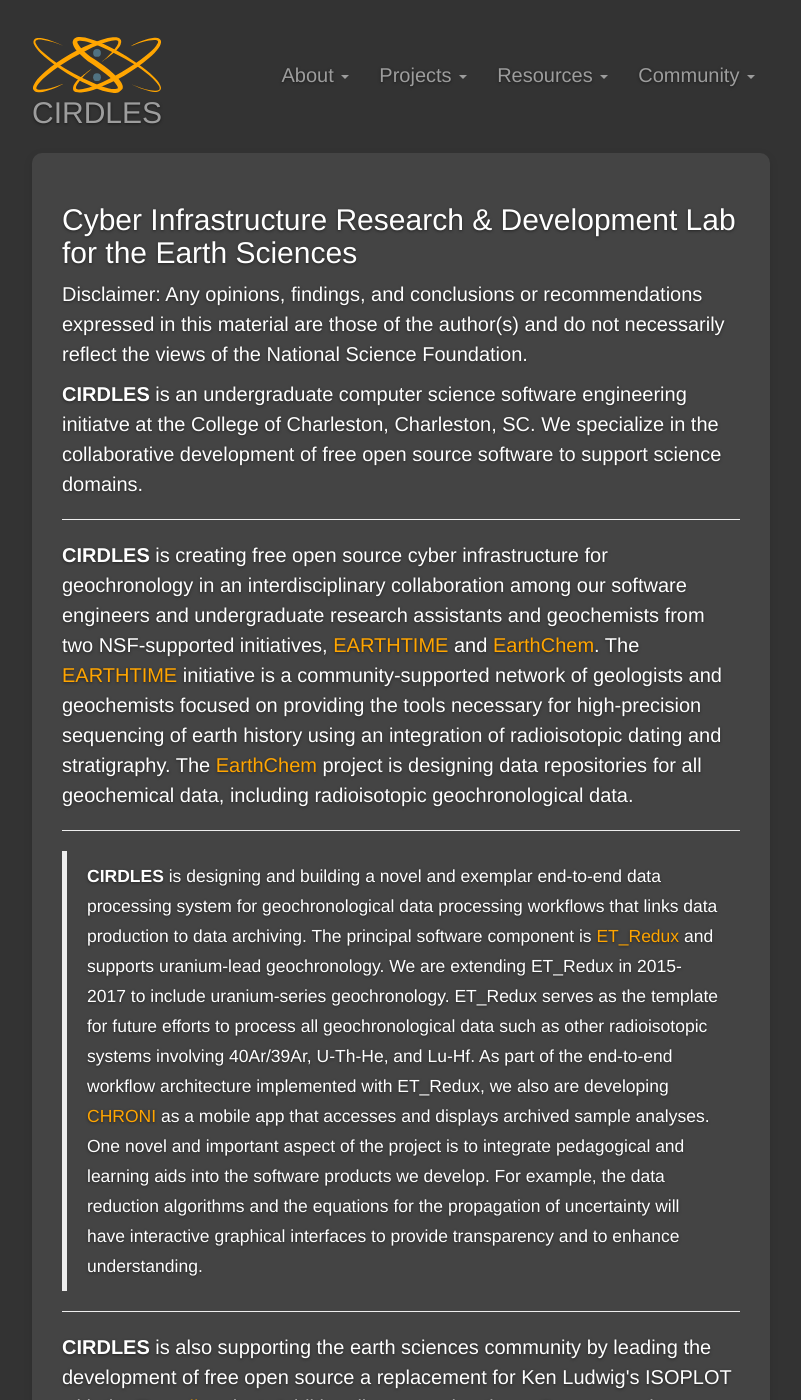
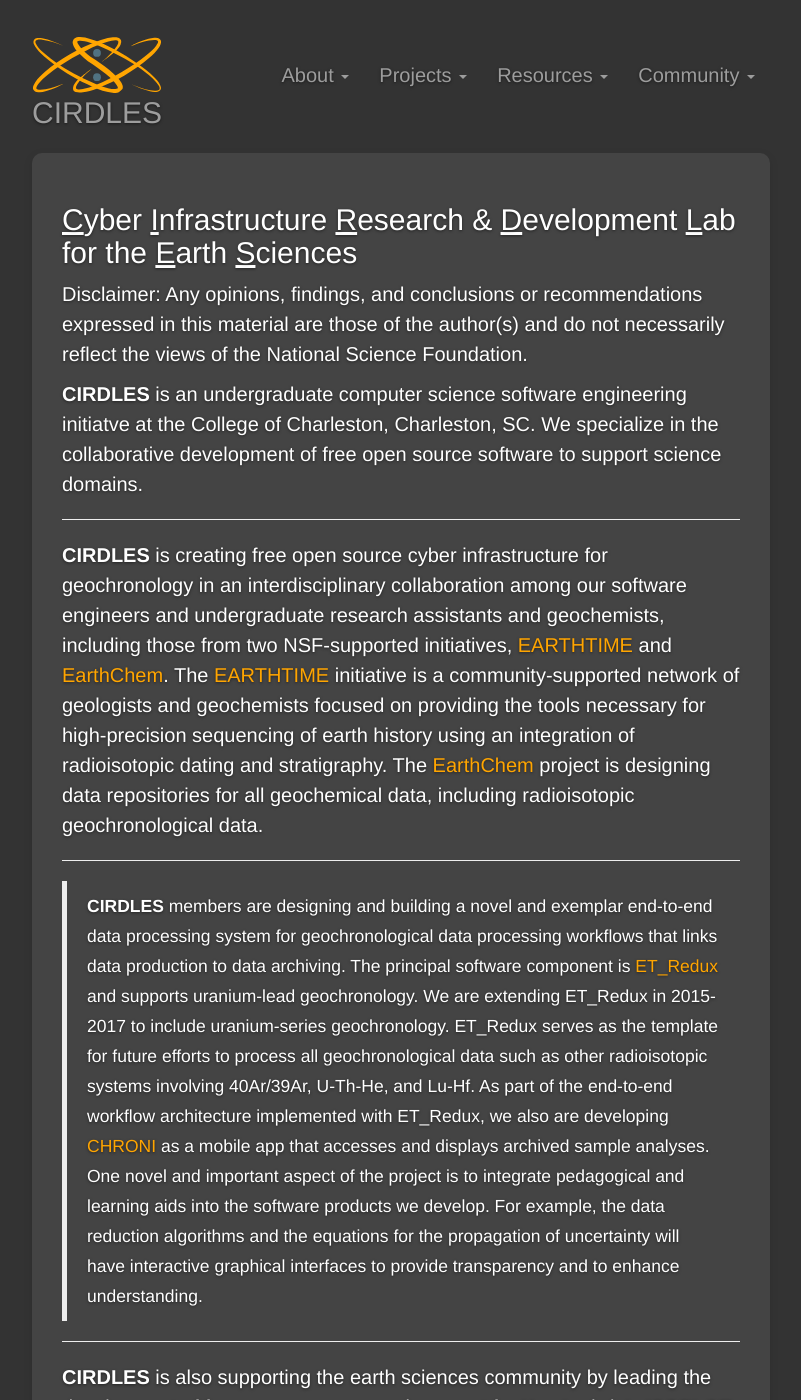
Before and after one commit to shefaliemmanuel/cirdles.github.com, a Jekyll site: the page built from index.html, in a window 1280 px wide and 1400 px high. Shown: the whole window, without its empty margins (239-1040 px from the left). Built offline with Jekyll 4.4.1, drawn with Linux system fonts in a browser that asks for light colours.

Commit message:
corrected title to Tripoli from TRIPOLI in projects folder and misc edits

```diff
--- a/index.html
+++ b/index.html
@@ -4,16 +4,16 @@
 
 <div class="container">
 	<div class="box">
-		<h2>Cyber Infrastructure Research & Development Lab for the Earth Sciences</h2>
+            <h2><u>C</u>yber <u>I</u>nfrastructure <u>R</u>esearch & <u>D</u>evelopment <u>L</u>ab for the <u>E</u>arth <u>S</u>ciences</h2>
 
 		<p>Disclaimer: Any opinions, findings, and conclusions or recommendations expressed in this material are those of the author(s) and do not necessarily reflect the views of the National Science Foundation.</p>
 
 		<p><strong>CIRDLES</strong> is an undergraduate computer science software engineering initiatve at the College of Charleston, Charleston, SC.  We specialize in the collaborative development of free open source software to support science domains.</p>
 		<hr>
-		<p><strong>CIRDLES</strong> is creating free open source cyber infrastructure for geochronology in an interdisciplinary collaboration among our software engineers and undergraduate research assistants and geochemists from two NSF-supported initiatives, <a href="http://www.earth-time.org/" target="_blank">EARTHTIME</a> and <a href="http://www.earthchem.org//" target="_blank">EarthChem</a>. The <a href="http://www.earth-time.org/" target="_blank">EARTHTIME</a> initiative is a community-supported network of geologists and geochemists focused on providing the tools necessary for high-precision sequencing of earth history using an integration of radioisotopic dating and stratigraphy. The <a href="http://www.earthchem.org//" target="_blank">EarthChem</a> project is designing data repositories for all geochemical data, including radioisotopic geochronological data.</p>
+		<p><strong>CIRDLES</strong> is creating free open source cyber infrastructure for geochronology in an interdisciplinary collaboration among our software engineers and undergraduate research assistants and geochemists, including those from two NSF-supported initiatives, <a href="http://www.earth-time.org/" target="_blank">EARTHTIME</a> and <a href="http://www.earthchem.org//" target="_blank">EarthChem</a>. The <a href="http://www.earth-time.org/" target="_blank">EARTHTIME</a> initiative is a community-supported network of geologists and geochemists focused on providing the tools necessary for high-precision sequencing of earth history using an integration of radioisotopic dating and stratigraphy. The <a href="http://www.earthchem.org//" target="_blank">EarthChem</a> project is designing data repositories for all geochemical data, including radioisotopic geochronological data.</p>
 
 <hr>
-		<blockquote><p><strong>CIRDLES</strong> is designing and building a novel and exemplar end-to-end data processing system for geochronological data processing workflows that links data production to data archiving. The principal software component is <a href="/projects/et_redux/">ET_Redux</a> and supports uranium-lead geochronology.  We are extending ET_Redux in 2015-2017 to include uranium-series geochronology.  ET_Redux serves as the template for future efforts to process all geochronological data such as other radioisotopic systems involving 40Ar/39Ar, U-Th-He, and Lu-Hf. As part of the end-to-end workflow architecture implemented with ET_Redux, we also are developing <a href="/projects/chroni/">CHRONI</a> as a mobile app that accesses and displays archived sample analyses.  One novel and important aspect of the project is to integrate pedagogical and learning aids into the software products we develop. For example, the data reduction algorithms and the equations for the propagation of uncertainty will have interactive graphical interfaces to provide transparency and to enhance understanding.</p></blockquote>
+		<blockquote><p><strong>CIRDLES</strong> members are designing and building a novel and exemplar end-to-end data processing system for geochronological data processing workflows that links data production to data archiving. The principal software component is <a href="/projects/et_redux/">ET_Redux</a> and supports uranium-lead geochronology.  We are extending ET_Redux in 2015-2017 to include uranium-series geochronology.  ET_Redux serves as the template for future efforts to process all geochronological data such as other radioisotopic systems involving 40Ar/39Ar, U-Th-He, and Lu-Hf. As part of the end-to-end workflow architecture implemented with ET_Redux, we also are developing <a href="/projects/chroni/">CHRONI</a> as a mobile app that accesses and displays archived sample analyses.  One novel and important aspect of the project is to integrate pedagogical and learning aids into the software products we develop. For example, the data reduction algorithms and the equations for the propagation of uncertainty will have interactive graphical interfaces to provide transparency and to enhance understanding.</p></blockquote>
 <hr>
 	<p><strong>CIRDLES</strong> is also supporting the earth sciences community by leading the development of free open source a replacement for Ken Ludwig's ISOPLOT with the <a href="/projects/topsoil/">Topsoil</a> project.  Additionally, we are hosting a <a href="/projects/commons/">Commons</a> where we will provide specific implementation and services for the community.</p>
 <hr>
--- a/projects/tripoli/index.html
+++ b/projects/tripoli/index.html
@@ -1,7 +1,7 @@
 ---
 layout: default
 nav-category: projects
-title: TRIPOLI
+title: Tripoli
 permalink: /projects/tripoli/
 
 category-order:
```
Also changed, not shown: _tripoli/welcome.md (added, +11 -0 lines), tripoli/welcome.md (deleted, +0 -9 lines), 1 other file.
